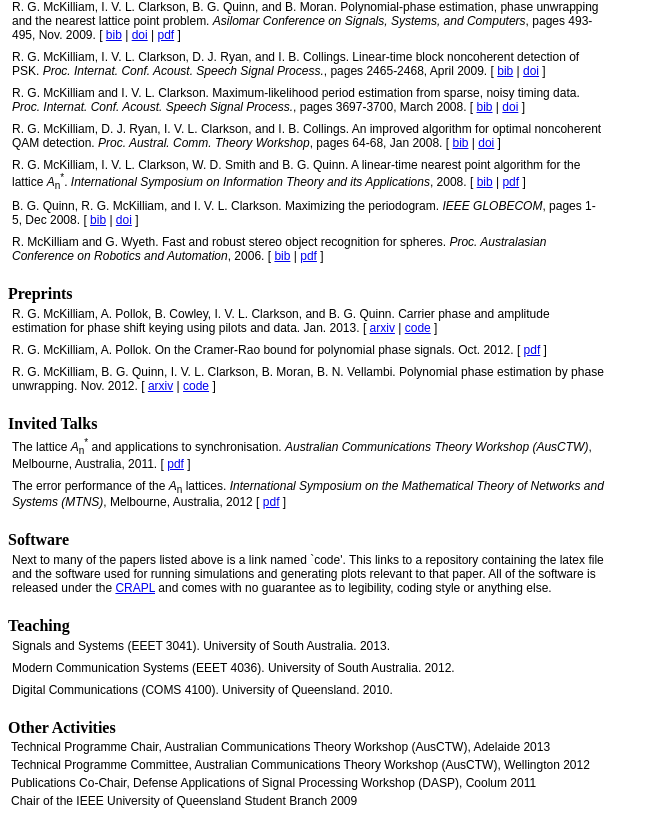
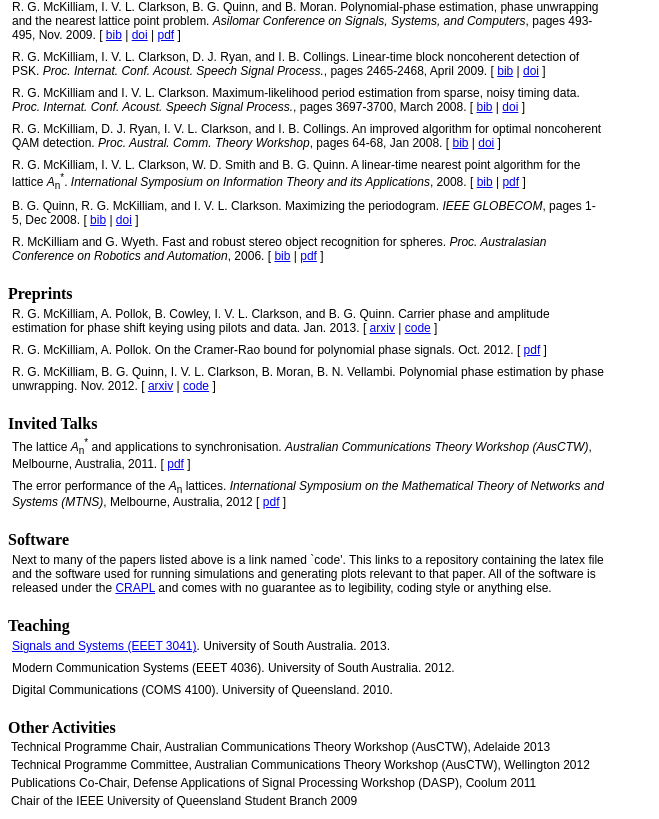
Before and after one commit to robbymckilliam/robbymckilliam.github.com, a plain HTML site: page notindex.html in a window 1280 px wide. Shown: the part 1037-1856 px from the top of the page, without its empty margins (0-659 px from the left). Drawn offline with Linux system fonts and the light colour scheme.

Commit message:
added signals ans systems link

```diff
--- a/notindex.html
+++ b/notindex.html
@@ -350,7 +350,7 @@ Next to many of the papers listed above is a link named `code'.  This links to a
 <br>
 <b>Teaching</b>
 <table cellpadding="4" cellspacing="0" width="600">
-<tr valign="top"><td> Signals and Systems (EEET 3041). University of South Australia. 2013. </td></tr>
+<tr valign="top"><td> <a href="./signalsandsystems/">Signals and Systems (EEET 3041)</a>. University of South Australia. 2013. </td></tr>
 <tr valign="top"><td> Modern Communication Systems (EEET 4036). University of South Australia. 2012. </td></tr>
 <tr valign="top"><td> Digital Communications (COMS 4100). University of Queensland. 2010. </td></tr>
 </table>
```
